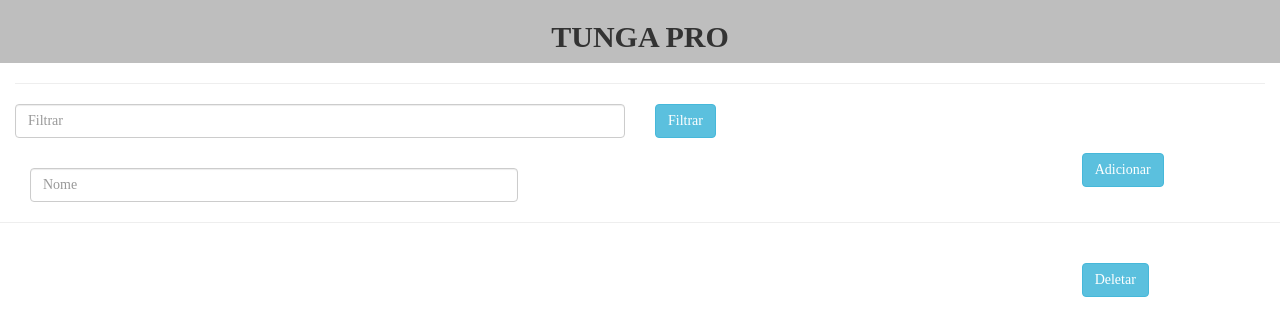
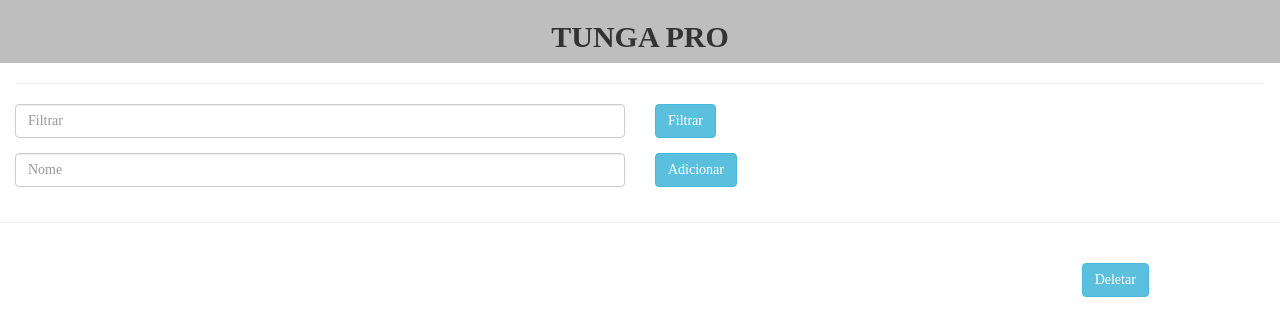
Before and after one commit to dalraf/tungapro, a Django app: page /cliente/ in a window 1280 px wide. Shown: the top 336 px of the page. Run offline with Django 3.2, Linux system fonts and the light colour scheme; data that the repository does not hold is empty; some libraries are stand-ins or nearby versions; some web fonts are replaced.

Commit message:
Correcado de posicionamento

```diff
--- a/arcomsys/templates/listarclientes.html
+++ b/arcomsys/templates/listarclientes.html
@@ -23,26 +23,24 @@
         </div>
     </div>
     <div class="row">
-        <div class="col-md-10">
+        <div class="col-md-6">
             {% csrf_token %} {% for error in formadd.non_field_errors %}
             <div class="form-group has-errors text-danger small">
                 {{error}}
             </div>
             {% endfor %} {% for field in formadd %}
+            <div class="form-group">
+                {{field}}
+            </div>
             <div class="form-group has-errors text-danger small">
                 {{field.errors}}
-            </div>
-            <div class="form-group has-errors text-danger small">
-            </div>
-            <div class="form-group">
-                <div class="col-md-6">
-                    {{field}}
-                </div>
             </div>
             {% endfor %}
         </div>
         <div class="col-md-2">
             <button class="btn btn-info" name='Adicionar' type="submit">Adicionar</button>
+        </div>
+        <div class="col-md-2">
         </div>
     </div>
     <div class="row">
```
